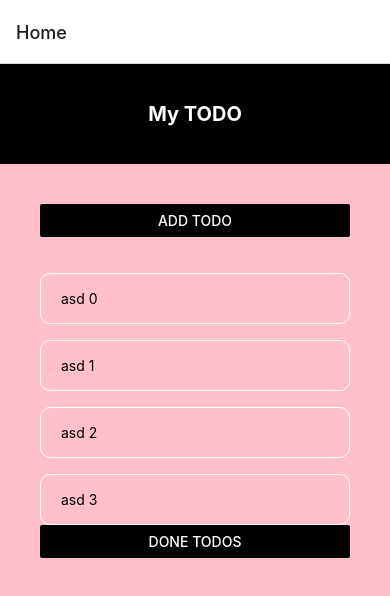
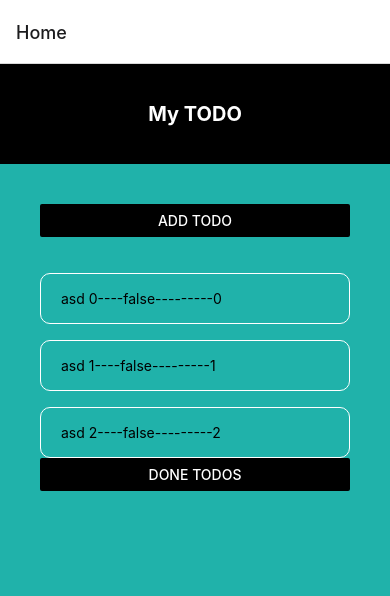
Before and after one commit to TuranMstf/navigation, a React Native app: screen /Home in a window 390 px wide. Shown: the top 596 px of the page. Built offline with nearby package versions, Linux system fonts and the light colour scheme.

Commit message:
todo and navigation
todo ların üstü çiziliyor ve ikinci sayfaya atıyor

```diff
--- a/components/todoitems.js
+++ b/components/todoitems.js
@@ -5,13 +5,13 @@ export default function todoitems({item, pressHandler}) {
   if (item.isItEnd==false) {
     return (
       <TouchableOpacity onPress={() => pressHandler(item)} >
-          <Text style= {Styles.item}> {item.text} </Text>
+          <Text style= {Styles.item}> {item.text}----{item.isItEnd.toString()}---------{item.id} </Text>
       </TouchableOpacity>
     )
   }
   return (
     <TouchableOpacity onPress={() => pressHandler(item)} >
-        <Text style= {Styles.item2}> {item.text}</Text>
+        <Text style= {Styles.item2}>{item.text}----{item.isItEnd.toString()}---------{item.id}</Text>
     </TouchableOpacity>
   )
 }
--- a/screens/homepage.js
+++ b/screens/homepage.js
@@ -1,4 +1,4 @@
-import { View, Text, FlatList, StyleSheet, Button, Modal } from 'react-native';
+import { View, Text, FlatList, StyleSheet, Button, Modal, LogBox } from 'react-native';
 import React, {useState} from 'react';
 import Header from '../components/header';
 import TodoItem from '../components/todoitems';
@@ -7,25 +7,24 @@ import AddTodo from '../components/addTodo';
 export default function homepage({navigation}) {
 
     const [modalVisible, setModalVisible] = useState(false);
+    const [nextId, setnextId]=useState(3);
 
     const [todos, setTodos] = useState ([
         {text: 'asd 0', id: '0', isItEnd:false},
         {text: 'asd 1', id: '1', isItEnd:false},
         {text: 'asd 2', id: '2', isItEnd:false},
-        {text: 'asd 3', id: '3', isItEnd:false},
     ]);
     const [endTodos, setEndTodos] = useState ([
-        {text: null, id: null},
     ]);
 
     const pressHandler =(item) => {
-         setEndTodos ((prevTodods) => {
-             return [
-                 {text: item.text, id: item.id},
-                 ...prevTodods,
-
-             ]
-         })
+        //  setEndTodos ((prevTodods) => {
+        //      return [
+        //          {text: item.text, id: item.id},
+        //          ...prevTodods
+        //      ]
+        //  })
+        endTodos.push( {text: item.text, id: item.id});
         const nextList = [...todos];
         nextList[item.id].isItEnd = true; // Problem: mutates list[0]
         setTodos(nextList);
@@ -35,13 +34,18 @@ export default function homepage({navigation}) {
     }
 
     const submitHandler = (text) => {
+
+        //  setTodos ((prevTodods) => {
+        //      return [
+        //      {text: text, id: Math.random().toString(), isItEnd: 'false'},
+        //          ...prevTodods
+        //      ]
+
+        //  })
+        todos.push( {text: text, id: nextId, isItEnd: false});
+        setnextId(nextId+1);
+        console.log(nextId);
         setModalVisible(false);
-        setTodos ((prevTodods) => {
-            return [
-                {text: text, id: Math.random().toString()},
-                ...prevTodods
-            ]
-        })
     }
 
   return (
@@ -54,12 +58,6 @@ export default function homepage({navigation}) {
             animationType='slide'>
                 <AddTodo submitHandler={submitHandler}/>
                 <Button title='cancel'color={'black'} onPress={()=> setModalVisible(false)}/>
-                <FlatList
-                data={endTodos}
-                renderItem={({item}) => (
-                    <Text>{item.text}{item.id}</Text>
-                )}
-                />
             </Modal>
             <Button title='ADD TODO' color={'black'} onPress={()=> setModalVisible(true)}/>
             <View style={Styles.list}>
@@ -81,7 +79,7 @@ export default function homepage({navigation}) {
 const Styles = StyleSheet.create ({
     container: {
         flex: 1,
-        backgroundColor: 'pink',
+        backgroundColor: `#20b2aa`,
 
     },
     content: {
--- a/screens/secondpage.js
+++ b/screens/secondpage.js
@@ -17,7 +17,7 @@ export default function secondpage({route}) {
 const styles = StyleSheet.create({
   container: {
     flex:1,
-    backgroundColor: 'pink'
+    backgroundColor: `#20b2aa`
   },
   textStyle: {
     textAlign: 'center',
```
